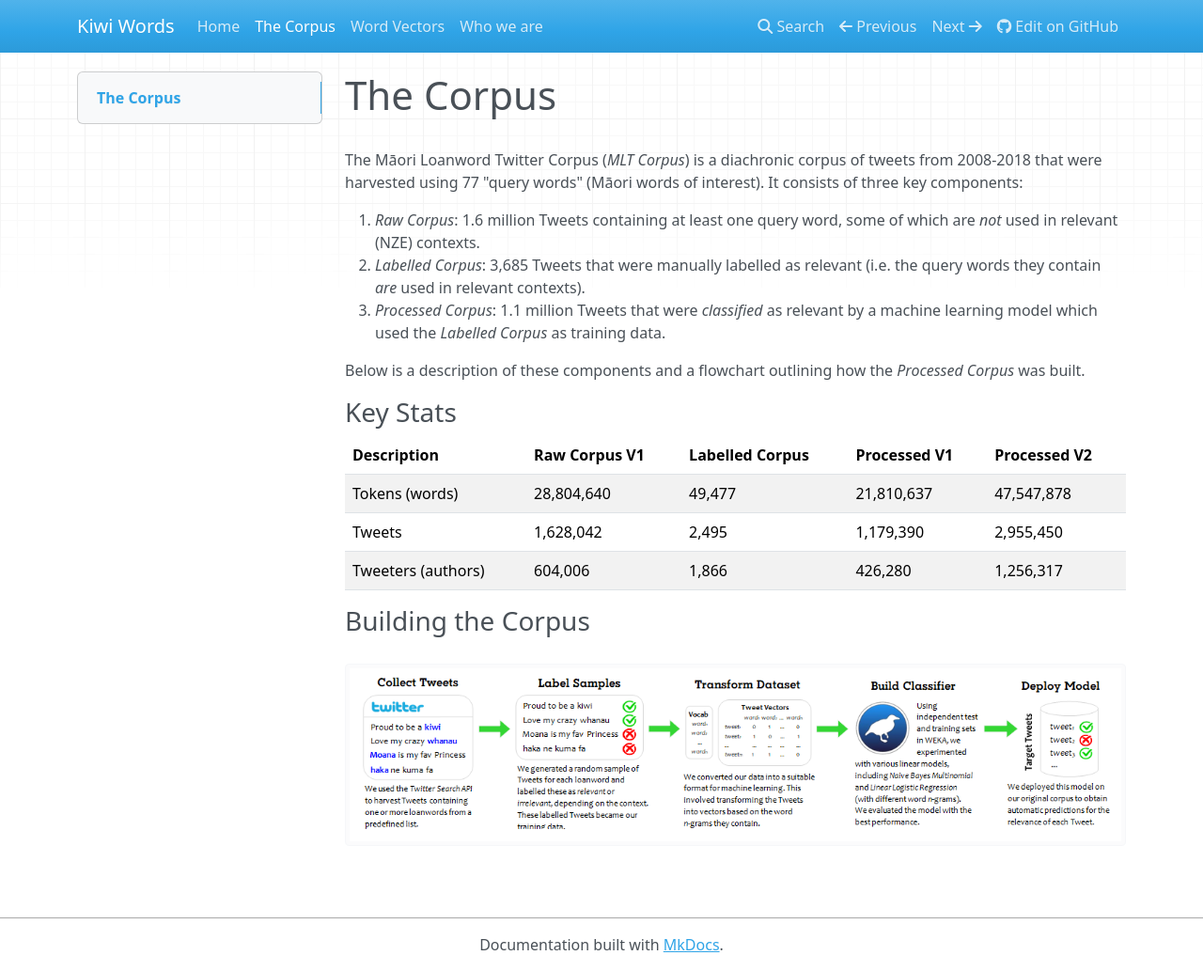
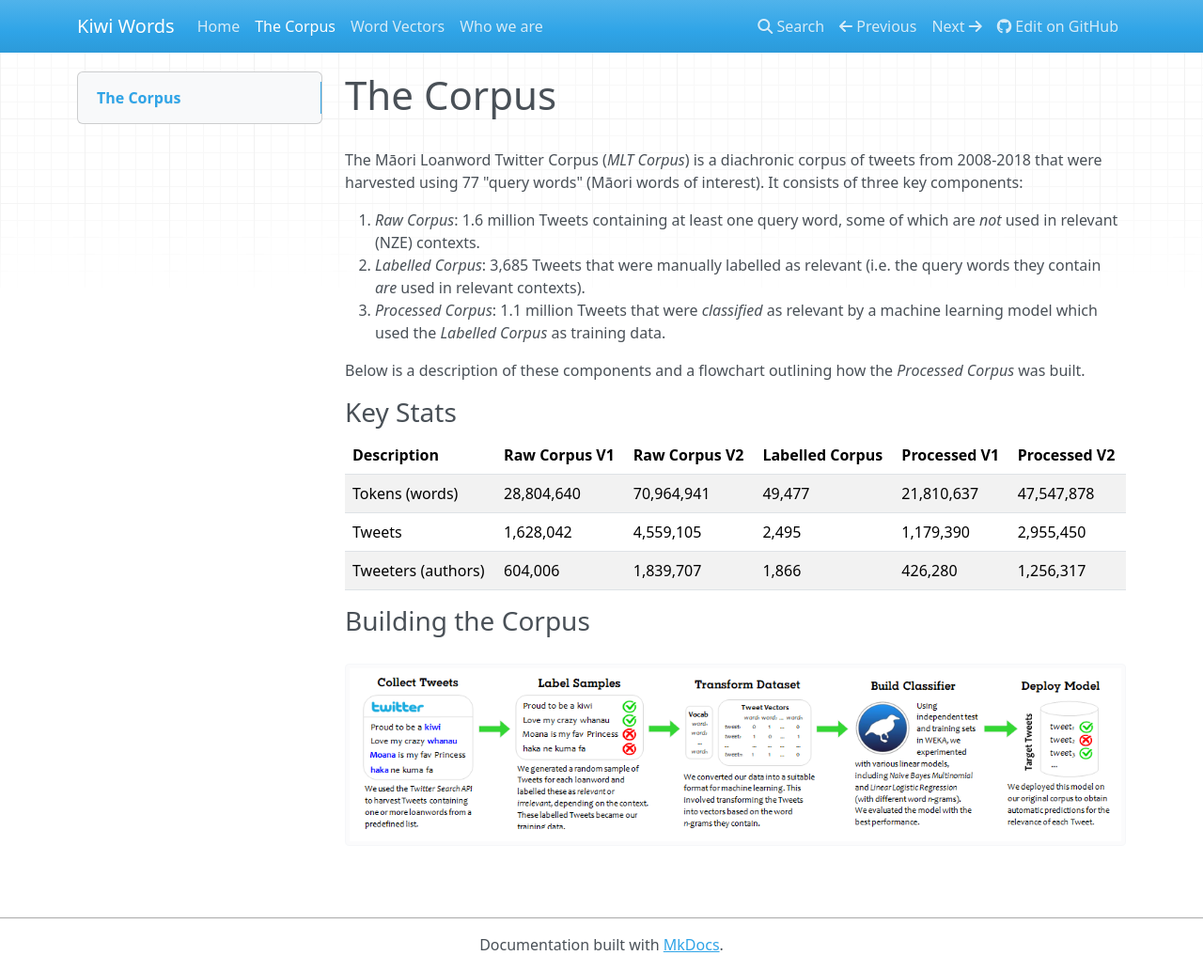
Before and after one commit to Waikato/kiwiwords, an MkDocs documentation site: the page built from docs/corpus.md, in a window 1280 px wide and 1033 px high. Shown: the whole window at 94% size. Built offline with MkDocs 1.6.1, drawn with Linux system fonts in a browser that asks for light colours; nearby versions of some CDN libraries.

Commit message:
Update corpus.md

```diff
--- a/docs/corpus.md
+++ b/docs/corpus.md
@@ -9,11 +9,11 @@ The Māori Loanword Twitter Corpus (<i>MLT Corpus</i>) is a diachronic corpus of
 Below is a description of these components and a flowchart outlining how the <i>Processed Corpus</i> was built.
 
 ### Key Stats
-| Description          | Raw Corpus V1 | Labelled Corpus | Processed V1     | Processed V2 |
-| ---------------------|---------------|-----------------| -----------------|--------------|
-| Tokens (words)       | 28,804,640    | 49,477          | 21,810,637       | 47,547,878   |
-| Tweets               | 1,628,042     | 2,495           | 1,179,390        | 2,955,450    |
-| Tweeters (authors)   | 604,006       | 1,866           | 426,280          | 1,256,317    |
+| Description          | Raw Corpus V1 |Raw Corpus V2 | Labelled Corpus | Processed V1     | Processed V2 |
+| ---------------------|---------------|--------------|-----------------| -----------------|--------------|
+| Tokens (words)       | 28,804,640    | 70,964,941   |49,477           | 21,810,637       | 47,547,878   |
+| Tweets               | 1,628,042     | 4,559,105    | 2,495           | 1,179,390        | 2,955,450    |
+| Tweeters (authors)   | 604,006       | 1,839,707    | 1,866           | 426,280          | 1,256,317    |
 
 ### Building the Corpus
  <img src="../pics/Process2.png" alt="Process" width="1500"/>
```
